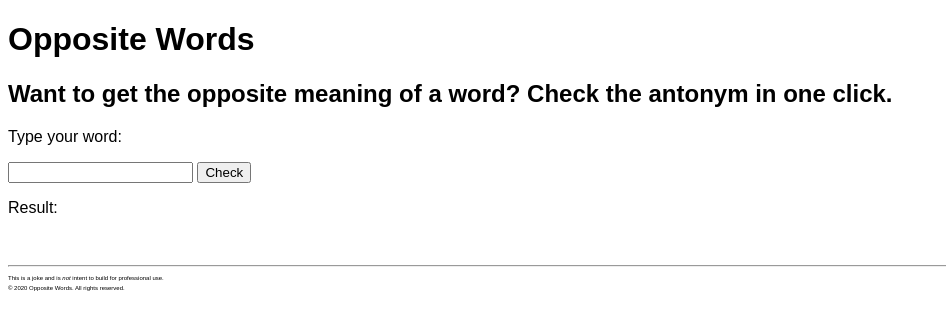
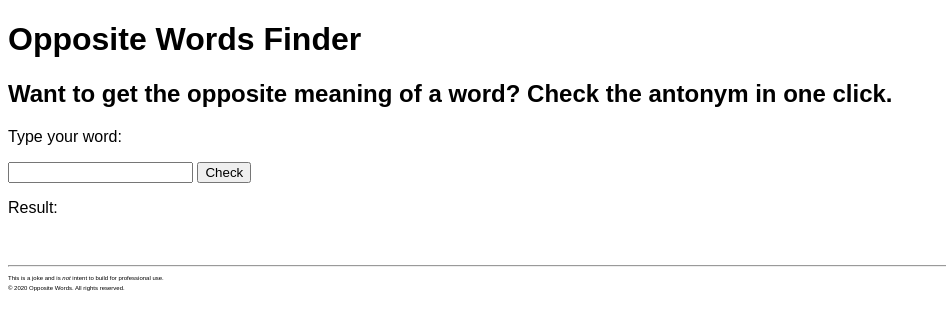
Before and after one commit to JunshuTedLiu/Opposite-Words, a plain HTML site: page index.html in a window 1280 px wide. Shown: the whole page, without its empty margins (0-946 px from the left). Drawn offline with Linux system fonts and the light colour scheme.

Commit message:
don't look at the code

```diff
--- a/index.html
+++ b/index.html
@@ -1,14 +1,14 @@
 <!DOCTYPE html>
 <head>
     <meta charset="UTF-8">
-    <title>Simulation Game</title>
+    <title>Opposite Words Finder</title>
     <script src="script.js"></script>
     <link href="style.css" rel="stylesheet" type="text/css" />
 </head>
 
 <body>
     <!--header text-->
-    <h1>Opposite Words</h1>
+    <h1>Opposite Words Finder</h1>
     <h2>Want to get the opposite meaning of a word? Check the antonym in one click.</h2>
 
     <p>Type your word:</p>
```
